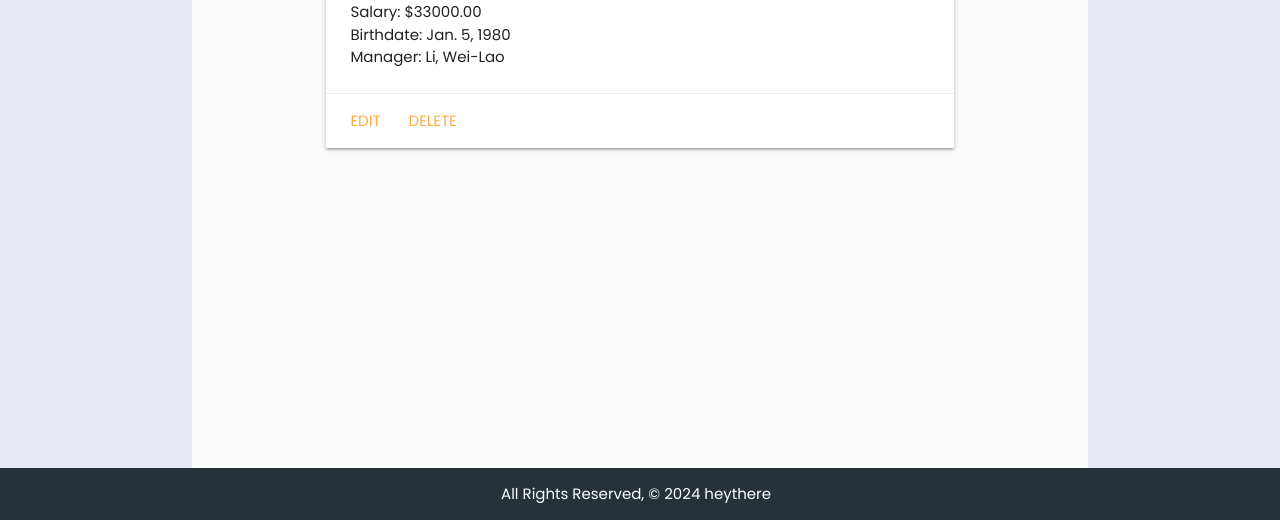
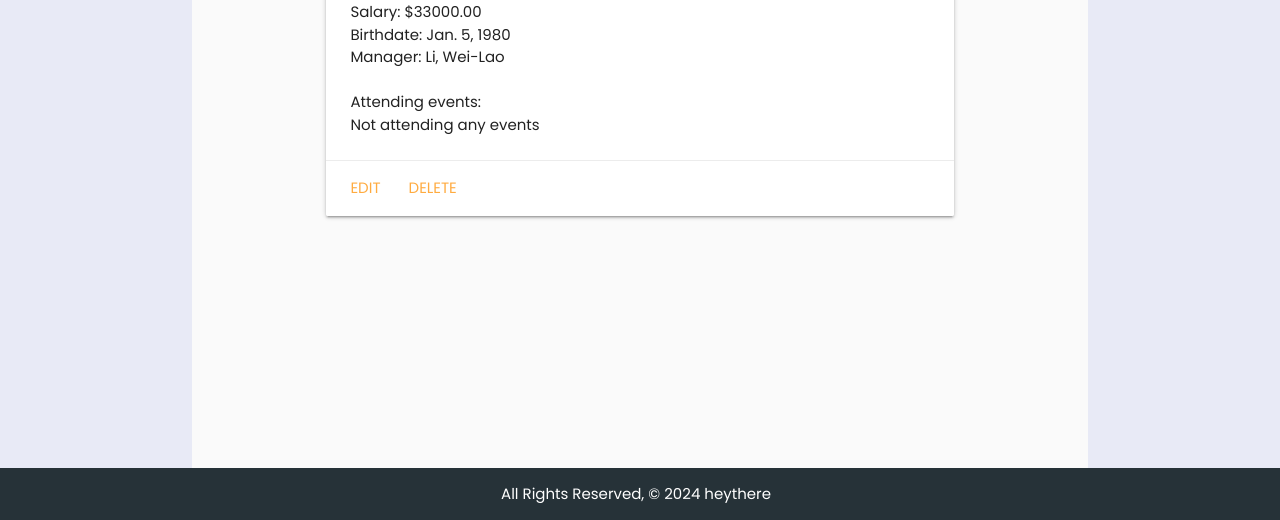
Before and after one commit to milenap11/heythere, a Django app: page /employees/1/ in a window 1280 px wide. Shown: the part 280-800 px from the top of the page. Run offline with Django 4.2, Linux system fonts and the light colour scheme; the visitor is signed in with stand-in values (Sample User, id 1); data comes from the database, SQL or seed files in the repository; data that the repository does not hold is empty.

Commit message:
completed employee-event association

```diff
--- a/heythere/main_app/models.py
+++ b/heythere/main_app/models.py
@@ -99,7 +99,7 @@ class Employee(models.Model):
     salary = models.DecimalField(max_digits=9, decimal_places=2)
     birthdate = models.DateField()
     manager_id = models.IntegerField(default=0)
-    # attending_events = models.ManyToManyField(Event)
+    attending_events = models.ManyToManyField(Event)
     user = models.OneToOneField(
         User,
         on_delete=models.CASCADE,
--- a/heythere/main_app/templates/employees/detail.html
+++ b/heythere/main_app/templates/employees/detail.html
@@ -12,10 +12,22 @@
       <p>Salary: ${{ employee.salary }}</p>
       <p>Birthdate: {{ employee.birthdate }}</p>
       <p>Manager: {{ manager.employee_name }}</p>
+      <br>
+      <p>Attending events:</p>
+      {% if employee.attending_events.count %}
+        <ul>
+        {% for event in employee.attending_events.all %}
+          <li>{{ event.event_name }}</li>
+        {% endfor %}
+        </ul>
+      {% else %}
+        <p>Not attending any events</p>
+      {% endif %}
     </div>
     <div class="card-action">
-    <a href="{% url 'employees_update' employee.id %}">Edit</a>
-    <a href="{% url 'employees_delete' employee.id %}">Delete</a>
+      <!-- need to update this section so that current user can only edit their info -->
+      <a href="{% url 'employees_update' employee.id %}">Edit</a>
+      <a href="{% url 'employees_delete' employee.id %}">Delete</a>
     </div>
   </div>
 </div>
--- a/heythere/main_app/urls.py
+++ b/heythere/main_app/urls.py
@@ -9,7 +9,7 @@ urlpatterns = [
     path('events/<int:pk>/update/', views.EventUpdate.as_view(), name='events_update'),
     path('events/<int:pk>/delete/', views.EventDelete.as_view(), name='events_delete'),
     path('events/seed/', views.events_seed, name='events_seed'),
-    # path('employees/<int:employee_id>/assoc_event/<int:event_id>/', views.assoc_event, name='assoc_event'),
+    path('employees/<int:employee_id>/assoc_event/<int:event_id>/', views.assoc_event, name='assoc_event'),
     path('employees/', views.employees_index, name='index'),
     path('employees/<int:employee_id>/', views.employees_detail, name='detail'),
     path('employees/create/', views.EmployeeCreate.as_view(), name='employees_create'),
--- a/heythere/main_app/views.py
+++ b/heythere/main_app/views.py
@@ -91,9 +91,12 @@ def events_index(request):
 # Events detail view
 @login_required
 def events_detail(request, event_id):
+  current_user = request.user
+  employee = Employee.objects.get(employee_email=current_user.email)
   event = Event.objects.get(id=event_id)
   return render(request, 'events/detail.html', {
     'event': event,
+    'employee': employee
   })
 
 # PTO Request index view
@@ -121,9 +124,9 @@ def employees_detail(request, employee_id):
     'manager': manager
   })
 
-# def assoc_event(request, employee_id, event_id):
-#   Employee.objects.get(id=employee_id).attending_events.add(event_id)
-#   return redirect('events_detail', event_id=event_id)
+def assoc_event(request, employee_id, event_id):
+  Employee.objects.get(id=employee_id).attending_events.add(event_id)
+  return redirect('events_detail', event_id=event_id)
 
 class EmployeeCreate(LoginRequiredMixin, CreateView):
   model = Employee
```
Also changed, not shown: heythere/main_app/templates/events/detail.html (+6 -2 lines), heythere/main_app/migrations/0012_employee_attending_events.py (added).
